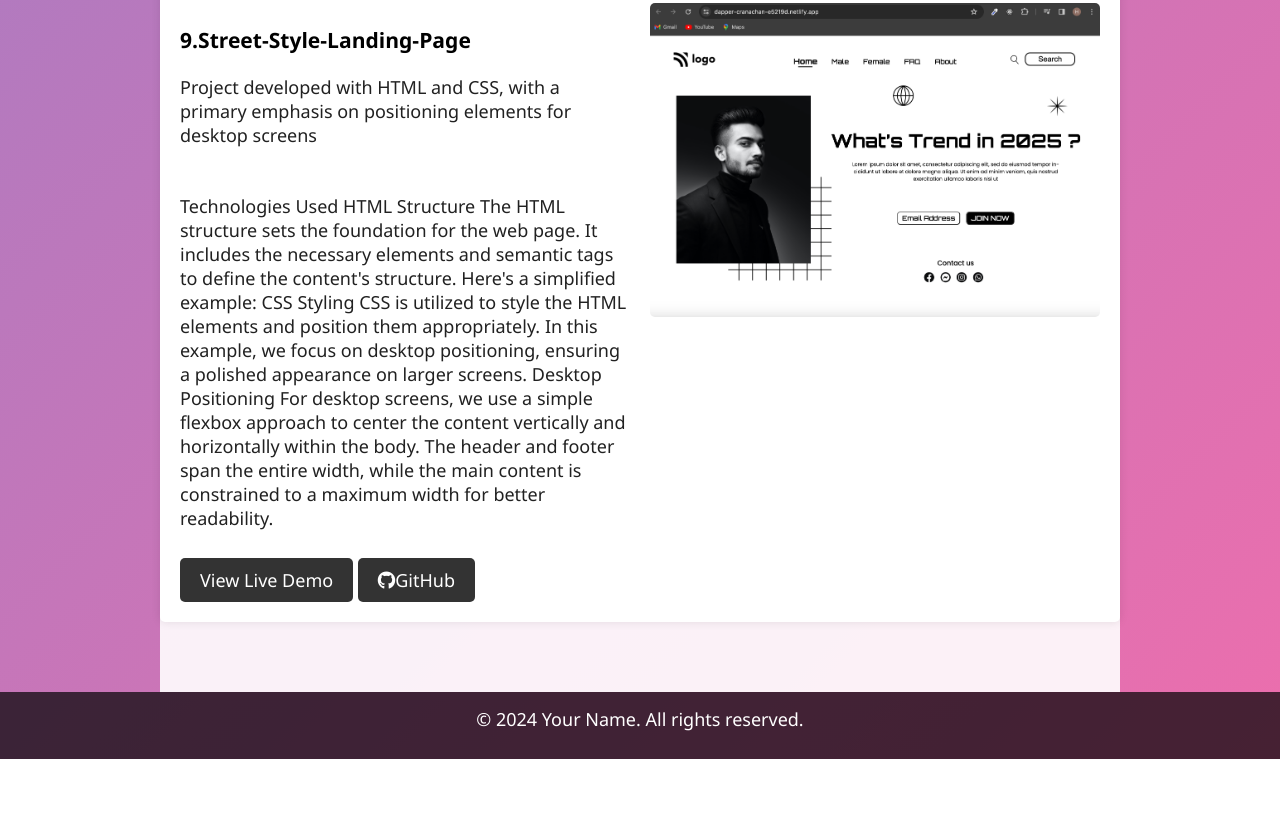
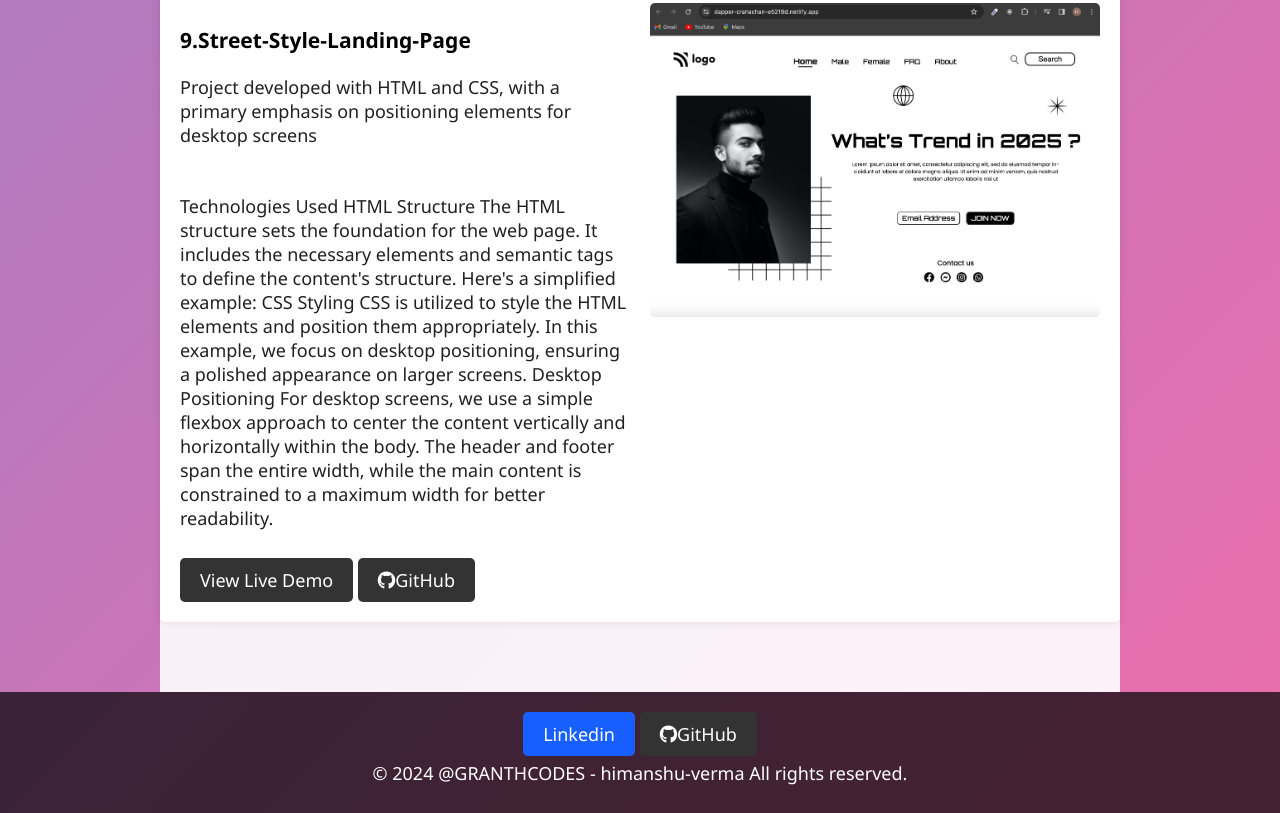
Before and after one commit to granthverma/JavaScript-Project, a plain HTML site: page index.html in a window 1280 px wide. Shown: the part 4505-5318 px from the top of the page. Before the commit the page ends 5264 px from the top, so only its background shows below. Drawn offline with Linux system fonts and the light colour scheme.

Commit message:
html css projects

```diff
--- a/index.html
+++ b/index.html
@@ -164,7 +164,10 @@
     </section>
 
     <footer>
-        <p class="last-p">&copy; 2024 Your Name. All rights reserved.</p>
+        <a  class="Linkedin" href="https://www.linkedin.com/in/granthcodes/" target="_blank">Linkedin</a>
+        <a class="github" href="https://github.com/granthverma" target="_blank"><i class="fab fa-github"></i>GitHub</a>
+        <p class="last-p">&copy; 2024 @GRANTHCODES - himanshu-verma All rights reserved.</p>
+
     </footer>
 </body>
 </html>
--- a/style.css
+++ b/style.css
@@ -97,6 +97,9 @@ h3 {
 
 }
 
+.Linkedin{
+    background-color: #1760ff;
+}
 
 
 /* Mobile Styles */
```
